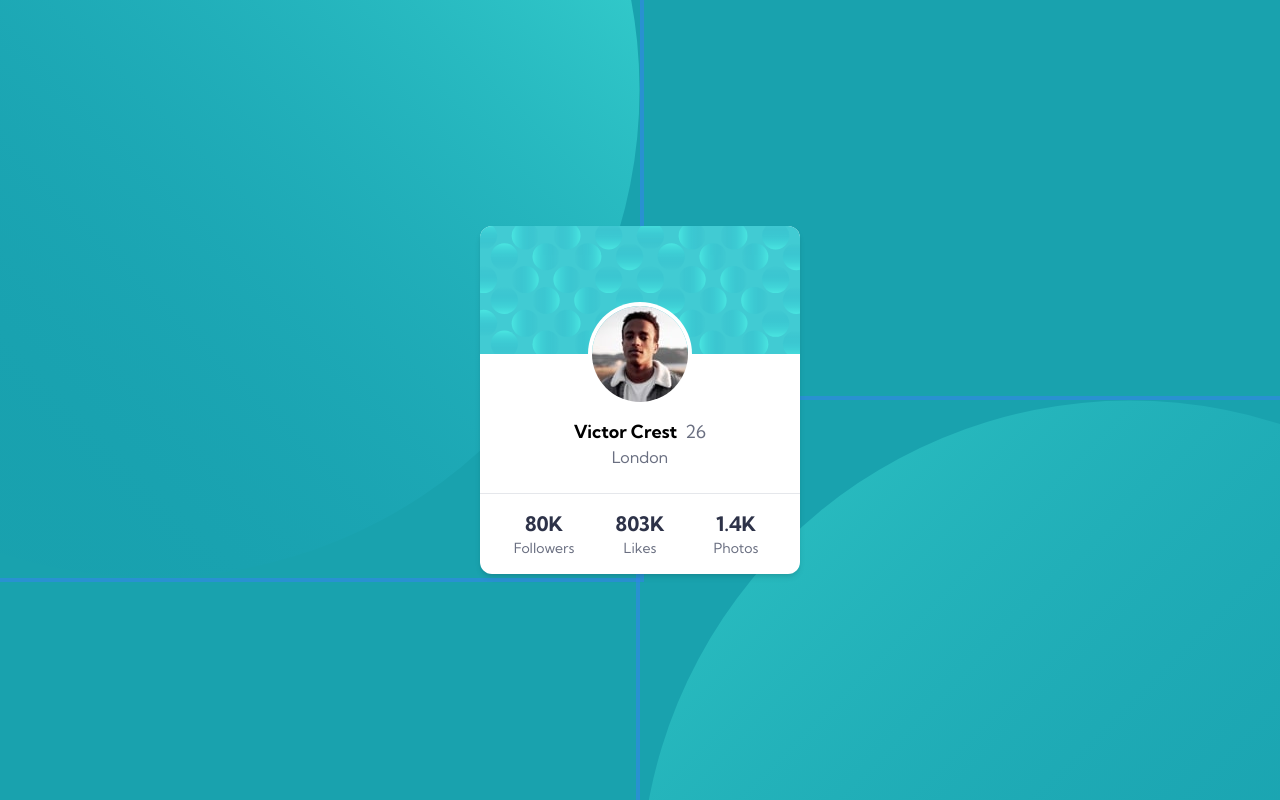
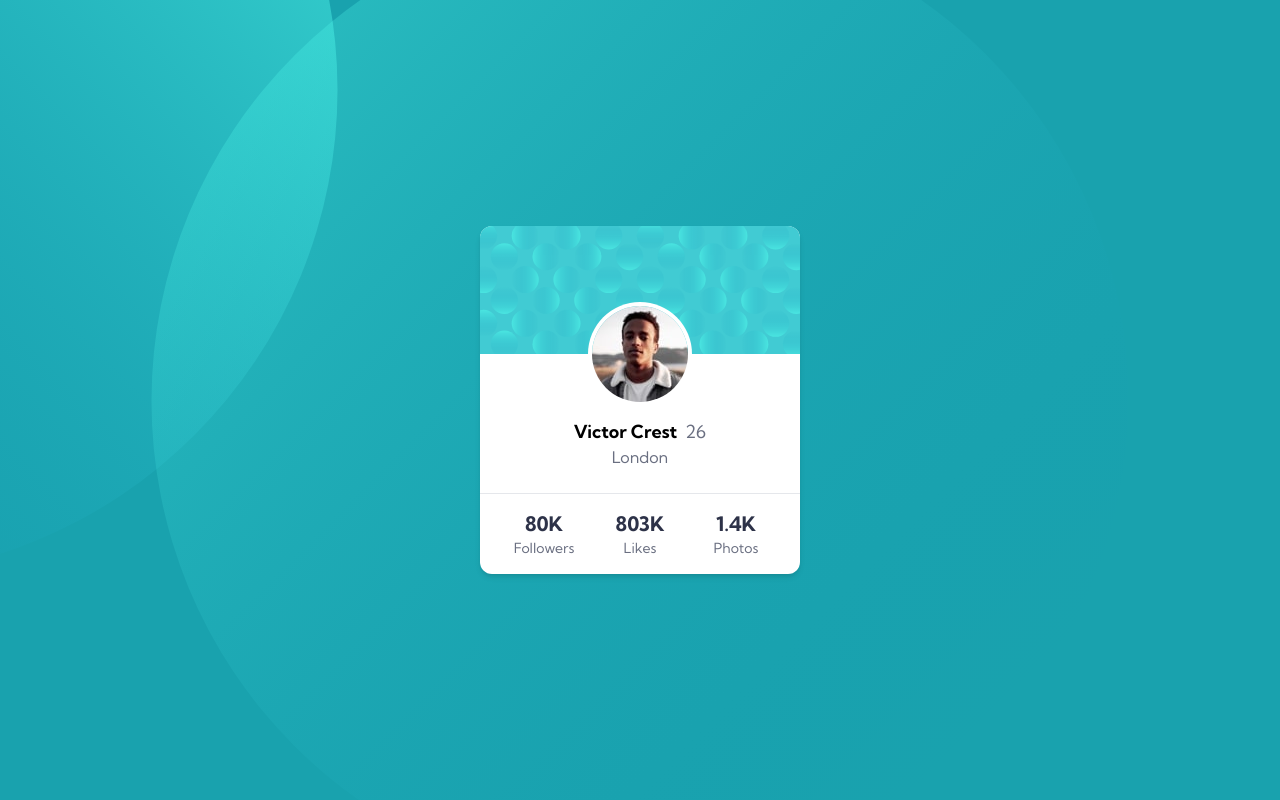
Before and after one commit to jethro-dev/profile-card-component, a website: page public/index.html in a window 1280 px wide. Drawn offline with Linux system fonts and the light colour scheme.

Commit message:
second commit

```diff
--- a/public/index.html
+++ b/public/index.html
@@ -25,15 +25,17 @@
       <section
         class="bg-dark-cyan h-screen w-screen object-cover object-center grid place-items-center relative overflow-hidden"
       >
+        <!-- top left circle -->
         <img
           src="images/bg-pattern-top.svg"
           alt=""
-          class="absolute ring-4 top-[-50%] translate-x-[-50%]"
+          class="absolute top-[-50%] left-[-50%]"
         />
+        <!-- bottom right circle -->
         <img
           src="images/bg-pattern-bottom.svg"
           alt=""
-          class="absolute ring-4 top-[50%] translate-x-[50%]"
+          class="absolute bottom-[-50%] right-[-50%]"
         />
 
         <!-- card -->
```
